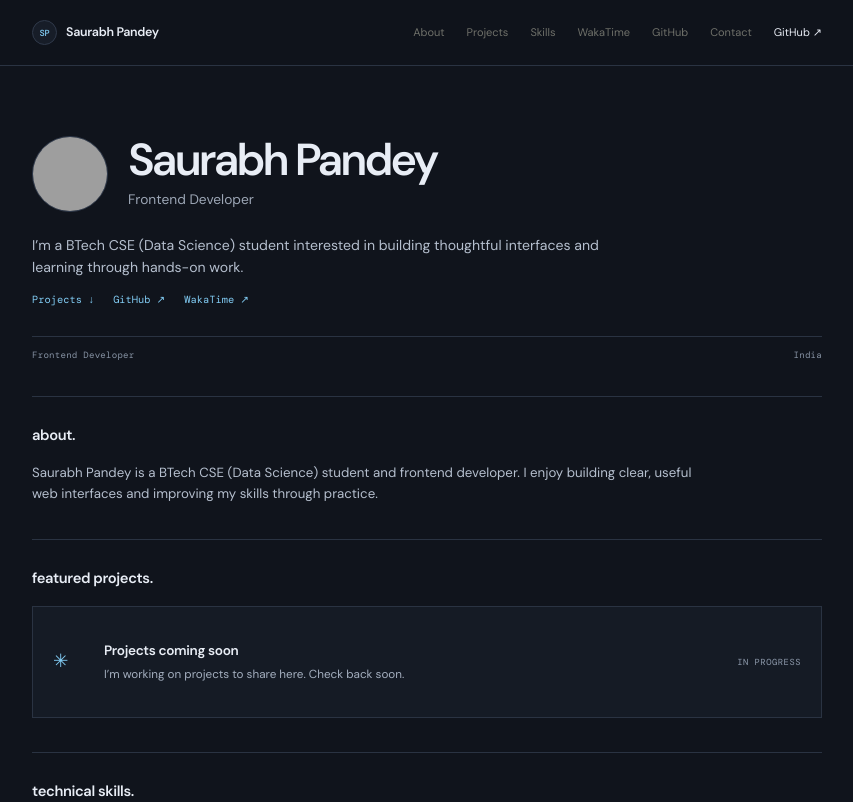
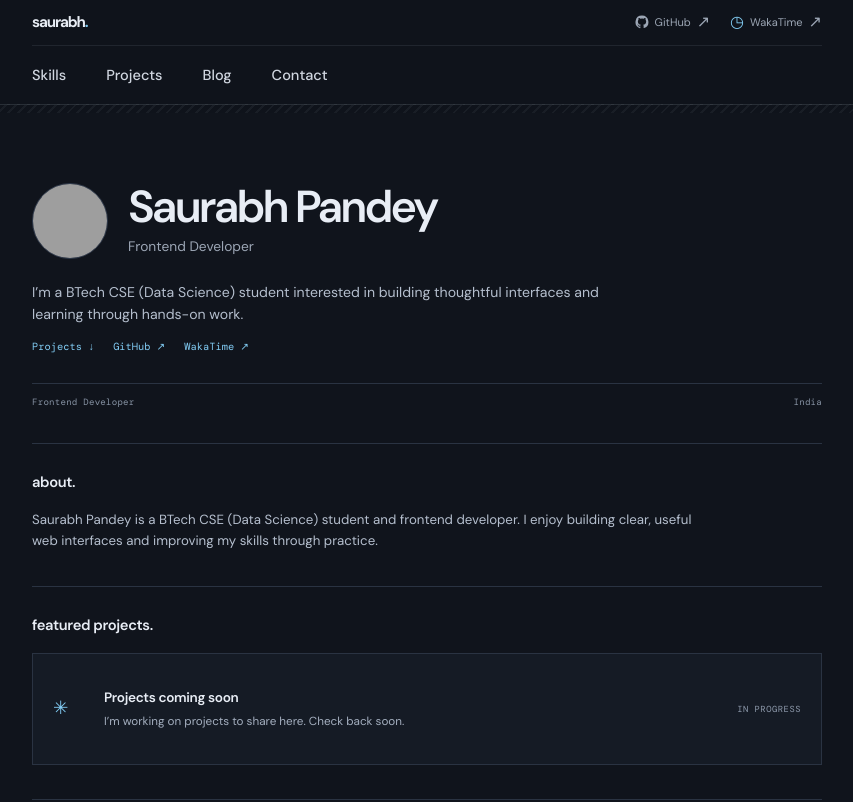
Before and after one commit to saurabh-dev012/saurabh-portfolio, a React (Vite) app: page / in a window 1280 px wide. Shown: the top 802 px of the page, without its empty margins (213-1066 px from the left). Built offline with nearby package versions, Linux system fonts and the light colour scheme; no server answers; grey boxes are pictures that could not be loaded.

Commit message:
Updated the header section

```diff
--- a/src/sections/Header.jsx
+++ b/src/sections/Header.jsx
@@ -2,16 +2,27 @@ import { useState } from 'react';
 import { personalInfo } from '../data/content';
 import { ArrowIcon, ExternalLink } from '../components/ExternalLink';
 
-const links = [['About', 'about'], ['Projects', 'projects'], ['Skills', 'skills'], ['WakaTime', 'activity'], ['GitHub', 'github'], ['Contact', 'contact']];
+const links = [['Skills', 'skills'], ['Projects', 'projects'], ['Blog', 'blog'], ['Contact', 'contact']];
+
+function GitHubMark() {
+  return <svg aria-hidden="true" viewBox="0 0 24 24" focusable="false"><path d="M12 .9a11.1 11.1 0 0 0-3.51 21.63c.56.1.76-.24.76-.54v-2.1c-3.1.68-3.76-1.32-3.76-1.32-.5-1.3-1.24-1.65-1.24-1.65-1.02-.7.08-.69.08-.69 1.13.08 1.73 1.16 1.73 1.16 1 1.72 2.62 1.22 3.26.93.1-.72.4-1.22.71-1.5-2.48-.28-5.08-1.24-5.08-5.52 0-1.22.44-2.22 1.16-3-.12-.28-.5-1.43.11-2.98 0 0 .95-.3 3.05 1.15a10.6 10.6 0 0 1 5.55 0c2.1-1.45 3.04-1.15 3.04-1.15.61 1.55.23 2.7.12 2.98.72.78 1.15 1.78 1.15 3 0 4.3-2.6 5.23-5.09 5.5.4.35.76 1.02.76 2.06v3.06c0 .3.2.65.77.54A11.1 11.1 0 0 0 12 .9Z" /></svg>;
+}
 
 export default function Header() {
   const [open, setOpen] = useState(false);
-  return <header className="site-header"><nav className="nav page-shell" aria-label="Main navigation">
-    <a className="wordmark" href="#home" onClick={() => setOpen(false)}><span className="wordmark-avatar" aria-hidden="true">SP</span>Saurabh Pandey</a>
-    <button className="nav-toggle" type="button" aria-label={open ? 'Close menu' : 'Open menu'} aria-expanded={open} aria-controls="primary-links" onClick={() => setOpen(!open)}><span /><span /></button>
-    <div id="primary-links" className={`nav-links ${open ? 'is-open' : ''}`}>
-      {links.map(([label, id]) => <a key={id} href={`#${id}`} onClick={() => setOpen(false)}>{label}</a>)}
-      <ExternalLink className="nav-profile" href={personalInfo.github}>GitHub <ArrowIcon /></ExternalLink>
+  return <header className="site-header">
+    <div className="nav-top page-shell">
+      <a className="wordmark" href="#home" aria-label="Saurabh Pandey home">saurabh<span className="wordmark-period">.</span></a>
+      <div className="nav-socials" aria-label="Social profiles">
+        <ExternalLink href={personalInfo.github}><GitHubMark /> <span>GitHub</span><ArrowIcon /></ExternalLink>
+        <ExternalLink href={personalInfo.wakatime}><span className="social-dot" aria-hidden="true">◷</span><span>WakaTime</span><ArrowIcon /></ExternalLink>
+      </div>
     </div>
-  </nav></header>;
+    <nav className="nav page-shell" aria-label="Main navigation">
+      <button className="nav-toggle" type="button" aria-label={open ? 'Close menu' : 'Open menu'} aria-expanded={open} aria-controls="primary-links" onClick={() => setOpen(!open)}><span /><span /></button>
+      <div id="primary-links" className={`nav-links ${open ? 'is-open' : ''}`}>
+        {links.map(([label, id]) => <a key={id} href={`#${id}`} onClick={() => setOpen(false)}>{label}</a>)}
+      </div>
+    </nav>
+  </header>;
 }
--- a/src/styles.css
+++ b/src/styles.css
@@ -81,3 +81,57 @@ body{background:var(--paper)}
 .waka-footer a{font:400 .59rem var(--mono);color:var(--green);display:inline-flex;align-items:center;gap:6px}
 .waka-fallback{padding:14px 0}
 @media(max-width:480px){.waka-totals>div{padding-right:8px}.waka-totals>div+div{padding-left:9px}.waka-totals dt{font-size:.52rem}.waka-totals dd{font-size:.77rem}.waka-details{gap:14px}.waka-list ul{gap:5px 8px}.waka-list li{font-size:.62rem}}
+
+/* Reference inspired compact portfolio navigation */
+.site-header{height:72px;background:rgba(16,20,28,.84);border-bottom-color:rgba(156,166,181,.16)}
+.nav{gap:28px}
+.wordmark{font-size:1.02rem;font-weight:700;letter-spacing:-.075em;color:#f2f5fa;gap:0}
+.wordmark-period{color:var(--green)}
+.nav-links{gap:4px;font-size:.72rem;color:#aab3c1}
+.nav-links>a:not(.nav-profile){padding:8px 11px;border-radius:7px;transition:background-color .16s ease,color .16s ease}
+.nav-links>a:not(.nav-profile):hover{background:#1b2431;color:#f2f5fa}
+.nav-links .nav-profile{display:inline-flex;align-items:center;gap:6px;padding:8px 12px;margin-left:7px;border:1px solid #344253;border-radius:7px;color:#e8edf5;transition:border-color .16s ease,background-color .16s ease}
+.nav-links .nav-profile:hover{border-color:#82cdf5;background:#192532;color:#fff}
+.nav-profile span{font-size:.85em}
+.nav-toggle{border:1px solid #344253;border-radius:7px}
+.nav-toggle:hover{background:#1b2431}
+.nav-toggle span{background:#e8edf5}
+@media(max-width:760px){
+  .site-header{height:66px}
+  .nav-links{top:65px;padding:8px 18px 14px;background:#10141c;border-bottom-color:#2a3342}
+  .nav-links>a:not(.nav-profile){padding:12px 4px;border-radius:0;border-bottom:1px solid #242d3a}
+  .nav-links>a:not(.nav-profile):hover{background:transparent;color:#82cdf5}
+  .nav-links .nav-profile{margin:10px 0 0;justify-content:center}
+}
+
+/* Two tier navigation based on the supplied reference screenshots */
+.site-header{height:auto;position:sticky;top:0;background:rgba(16,20,28,.96);border-bottom:0;backdrop-filter:blur(14px)}
+.site-header::after{content:"";display:block;height:8px;border-top:1px solid rgba(156,166,181,.18);background:repeating-linear-gradient(135deg,rgba(156,166,181,.07) 0 2px,transparent 2px 7px)}
+.nav-top{height:46px;display:flex;align-items:center;justify-content:space-between;border-bottom:1px solid rgba(156,166,181,.12)}
+.nav-top .wordmark{font-size:.95rem;color:#e8edf5}
+.nav-socials{display:flex;align-items:center;gap:20px;color:#9ca6b5;font-size:.69rem}
+.nav-socials a{display:inline-flex;align-items:center;gap:6px;transition:color .16s ease}
+.nav-socials a:hover{color:#82cdf5}
+.nav-socials svg{width:14px;height:14px;fill:currentColor}
+.nav-socials a>span[aria-hidden="true"]{font-size:1rem;line-height:1;color:#82cdf5}
+.nav-socials a>span:last-of-type{color:inherit}
+.nav{height:58px;justify-content:flex-start;gap:0}
+.nav-links{height:100%;gap:40px;font-size:.91rem;font-weight:500;color:#d0d6e0}
+.nav-links>a:not(.nav-profile){padding:0;display:flex;align-items:center;height:100%;position:relative;border-radius:0;transition:color .16s ease}
+.nav-links>a:not(.nav-profile)::after{content:"";position:absolute;left:0;right:0;bottom:0;height:2px;background:#82cdf5;transform:scaleX(0);transform-origin:left;transition:transform .18s ease}
+.nav-links>a:not(.nav-profile):hover{background:transparent;color:#82cdf5}
+.nav-links>a:not(.nav-profile):hover::after{transform:scaleX(1)}
+.nav-toggle{display:none}
+@media(max-width:760px){
+  .nav-top{height:44px}
+  .nav-socials{gap:13px}
+  .nav{height:54px;position:relative;justify-content:flex-end}
+  .nav-toggle{display:block;border:0;width:40px;height:40px;padding:10px;background:transparent}
+  .nav-toggle span{height:2px;border-radius:2px;margin:5px 0;background:#d0d6e0}
+  .nav-links{position:absolute;top:53px;left:-18px;right:-18px;height:auto;padding:8px 18px 14px;background:#10141c;border-bottom:1px solid #2a3342;display:grid;gap:0;visibility:hidden;opacity:0;transform:translateY(-5px);transition:opacity .18s,transform .18s,visibility .18s}
+  .nav-links.is-open{visibility:visible;opacity:1;transform:translateY(0)}
+  .nav-links>a:not(.nav-profile){height:auto;padding:12px 2px;border-bottom:1px solid rgba(156,166,181,.15)}
+  .nav-links>a:not(.nav-profile)::after{display:none}
+  .nav-links>a:not(.nav-profile):hover{color:#82cdf5}
+}
+@media(max-width:480px){.nav-top .wordmark{font-size:.88rem}.nav-socials{font-size:.63rem;gap:10px}.nav-socials a{gap:4px}}
```
